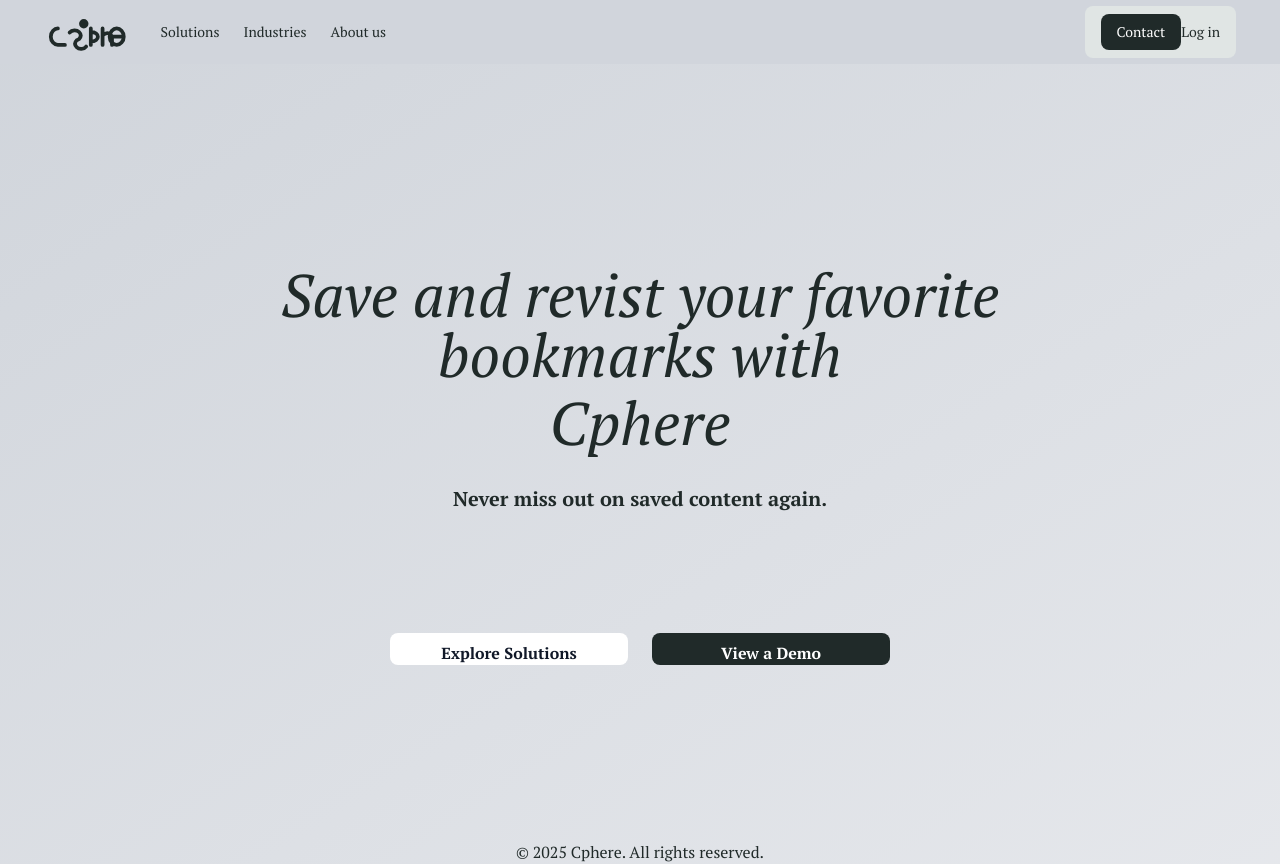
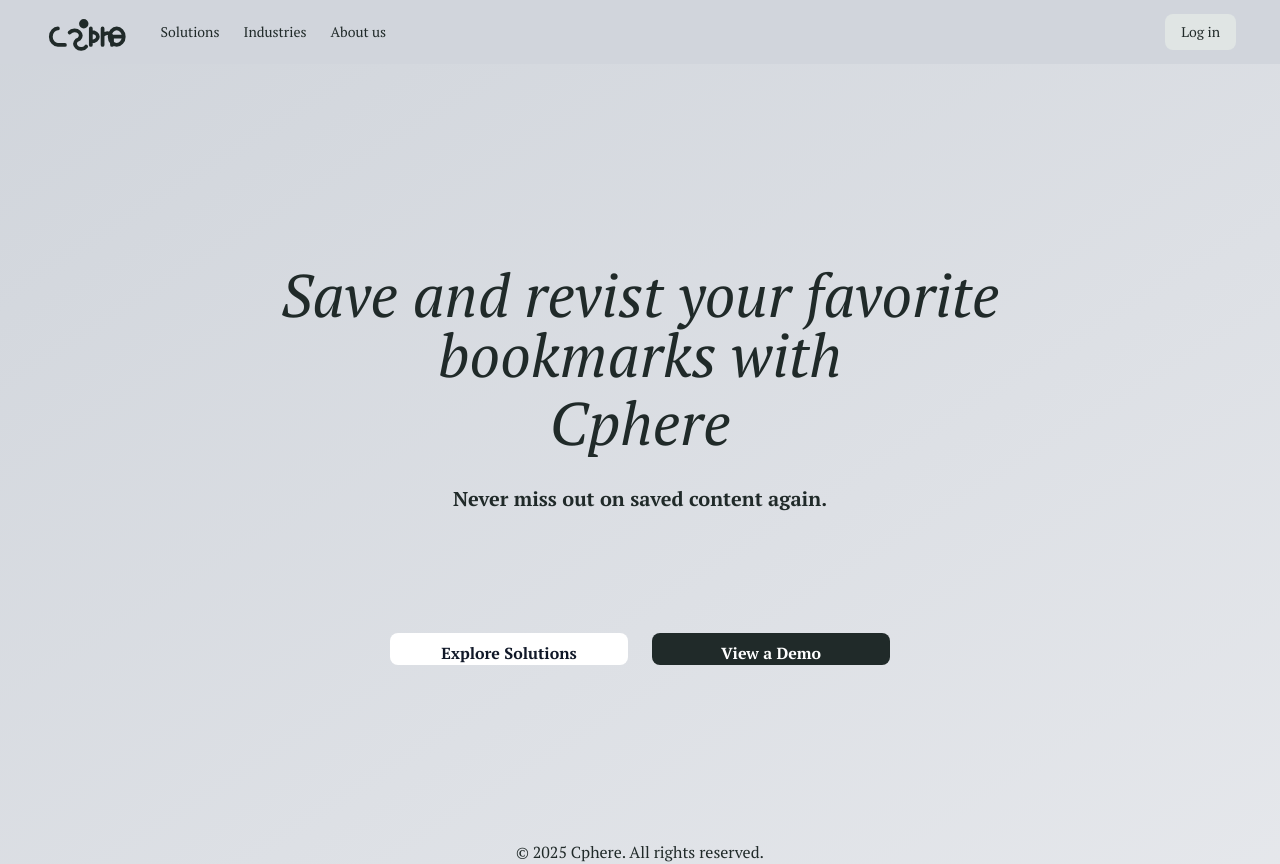
Before and after one commit to angvit/Csphere, a Next.js app in the folder frontend/: page / in a window 1280 px wide. Built offline with nearby package versions, Linux system fonts and the light colour scheme; no server answers.

Commit message:
got rid of overlaping button

```diff
--- a/frontend/src/app/layout.js
+++ b/frontend/src/app/layout.js
@@ -108,9 +108,9 @@ export default async function RootLayout({ children }) {
                 <button>Log out</button>
               ) : (
                 <>
-                  <button className="hidden sm:inline-block bg-[#202A29] text-white px-4 py-2 rounded-lg hover:bg-[#2D3B3A] text-sm font-medium">
+                  {/* <button className="hidden sm:inline-block bg-[#202A29] text-white px-4 py-2 rounded-lg hover:bg-[#2D3B3A] text-sm font-medium">
                     Contact
-                  </button>
+                  </button> */}
                   <Link href="/login">Log in</Link>
                 </>
               )}
```
